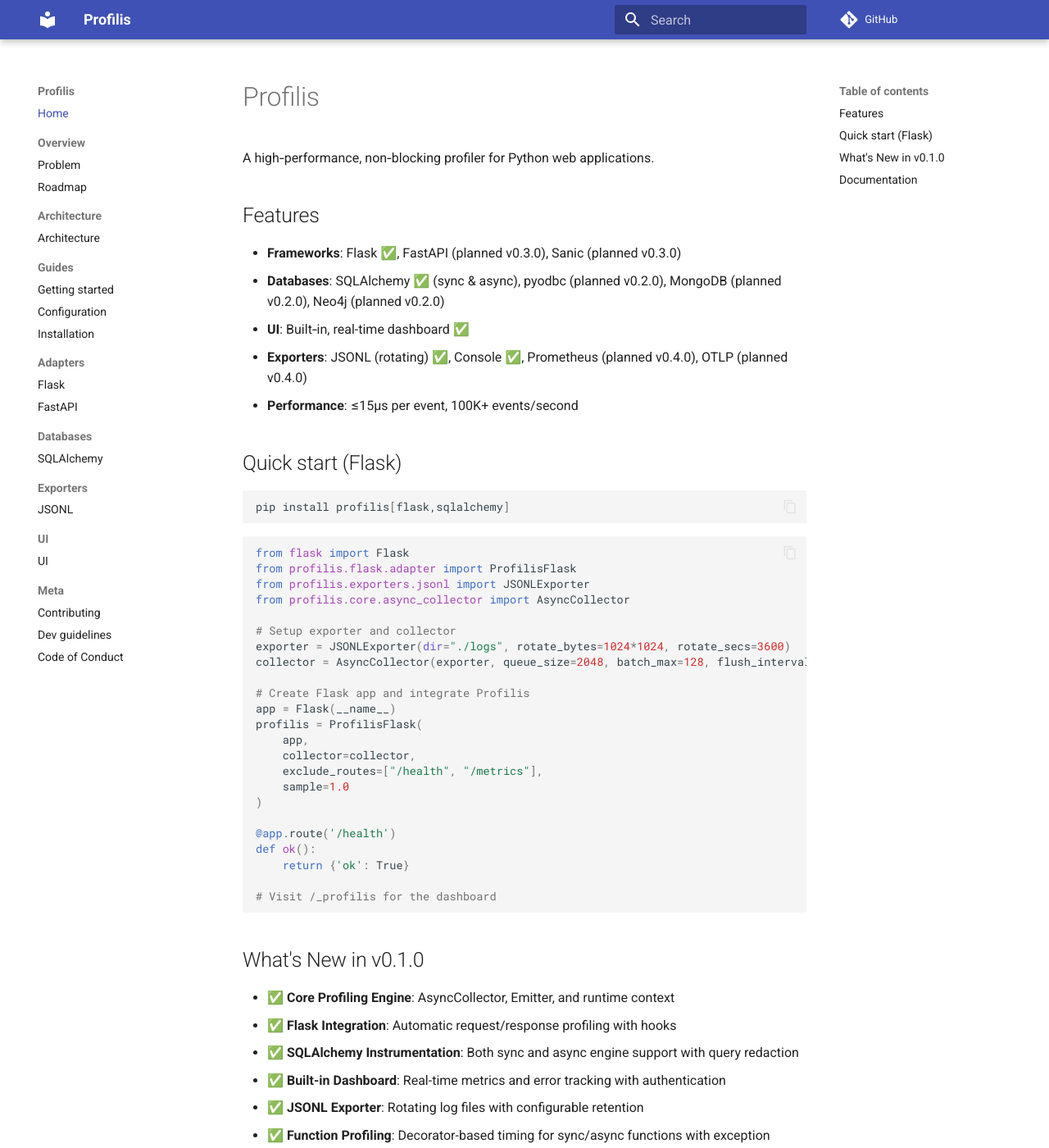
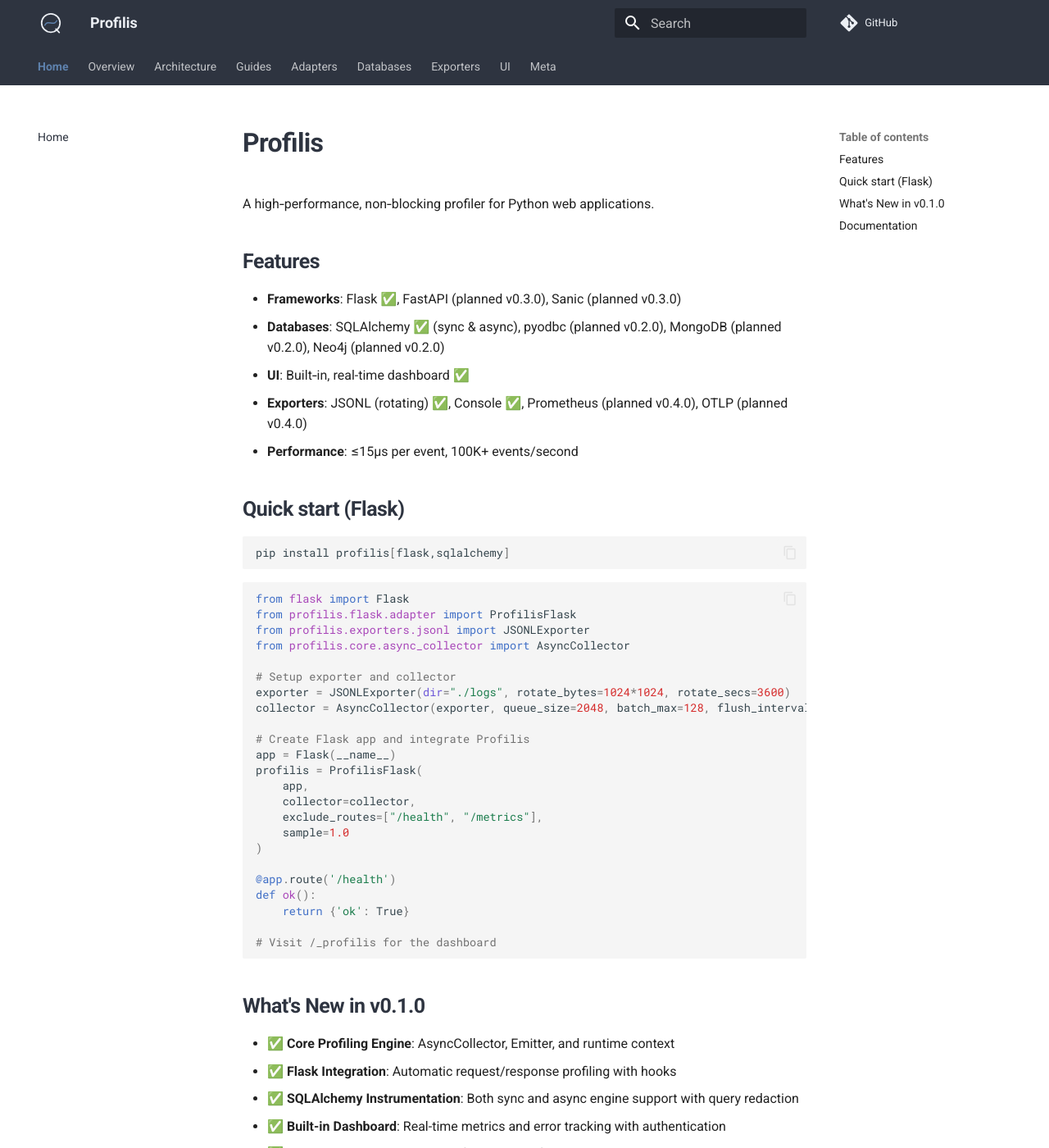
Before and after one commit to ankan97dutta/spyglass, an MkDocs documentation site: the page built from docs/index.md, in a window 1280 px wide and 1400 px high. Shown: the whole window at 82% size. Built offline with MkDocs 1.6.1 and Material for MkDocs 9.7.7, drawn with Linux system fonts in a browser that asks for light colours; comment, search, counter and statistics services are not loaded.

Commit message:
docs: enhance mkdocs configuration and documentation structure
- Updated mkdocs.yml to improve navigation with new features and custom logo/favicon.
- Added extra CSS for theme customization and improved visual consistency.
- Revised index.md to link directly to specific documentation files for better accessibility.
- Introduced new logo and favicon SVG assets for branding.

```diff
--- a/docs/index.md
+++ b/docs/index.md
@@ -57,8 +57,8 @@ def ok():
 - [Installation](guides/installation.md) - Complete installation guide and options
 - [Getting Started](guides/getting-started.md) - Quick setup and basic usage
 - [Configuration](guides/configuration.md) - Tuning and customization
-- [Framework Adapters](adapters/) - Flask integration, FastAPI (planned)
-- [Database Support](databases/) - SQLAlchemy integration
-- [Exporters](exporters/) - JSONL and Console exporters
-- [Architecture](architecture/) - System design and components
-- [UI Dashboard](ui/) - Built-in monitoring interface
+- [Framework Adapters](adapters/flask.md) - Flask integration, FastAPI (planned)
+- [Database Support](databases/sqlalchemy.md) - SQLAlchemy integration
+- [Exporters](exporters/jsonl.md) - JSONL and Console exporters
+- [Architecture](architecture/architecture.md) - System design and components
+- [UI Dashboard](ui/ui.md) - Built-in monitoring interface
--- /dev/null
+++ b/docs/stylesheets/extra.css
@@ -0,0 +1,69 @@
+/* Base theme overrides with your logo palette */
+
+/* Outer ring + handle → Graphite */
+:root {
+    --md-primary-fg-color: #2E3440;   /* graphite */
+    --md-accent-fg-color: #5E81AC;    /* aqua */
+    --md-default-bg-color: #ECEFF4;   /* ice gray */
+  }
+
+  /* Headings for crisp modern feel */
+  .md-typeset h1,
+  .md-typeset h2,
+  .md-typeset h3 {
+    font-weight: 600;
+    letter-spacing: -0.02em;
+    color: #2E3440;
+  }
+
+  /* Links with aqua accent */
+  .md-typeset a {
+    color: #5E81AC;
+  }
+  .md-typeset a:hover {
+    text-decoration: underline;
+    color: #2E3440;
+  }
+
+  /* Navigation bar */
+  .md-header {
+    background-color: #2E3440 !important;
+    color: #ECEFF4 !important;
+  }
+
+  /* Active tab highlighting */
+  .md-tabs__item--active > a {
+    color: #5E81AC !important;
+    font-weight: 600;
+  }
+
+  /* Footer background */
+  .md-footer {
+    background-color: #ECEFF4 !important;
+    color: #2E3440 !important;
+  }
+
+  /* Make sure logo looks crisp */
+.md-header__button.md-logo img,
+.md-header__button.md-logo svg {
+  height: 32px;   /* tweak as needed */
+  width: auto;
+}
+
+.mermaid {
+    background-color: #ECEFF4;
+    border-radius: 8px;
+    padding: 12px;
+    color: #2E3440;
+  }
+
+  /* Links and arrows */
+  .mermaid .edgePath path {
+    stroke: #5E81AC !important;
+  }
+
+  .mermaid .node rect,
+  .mermaid .node circle {
+    stroke: #2E3440;
+    fill: #ECEFF4;
+  }
--- a/mkdocs.yml
+++ b/mkdocs.yml
@@ -2,18 +2,42 @@ site_name: Profilis
 repo_url: https://github.com/ankan97dutta/profilis
 theme:
   name: material
+  logo: assets/logo.svg      # your custom SVG
+  favicon: assets/favicon.svg  # optional
+  palette:
+    - scheme: default
+      primary: custom
+      accent: custom
   features:
-    - navigation.sections
+    - navigation.tabs
+    - navigation.top
+    - navigation.instant
+    - search.suggest
     - content.code.copy
+extra_css:
+  - stylesheets/extra.css
 markdown_extensions:
-  - admonition
   - toc:
       permalink: true
+  - md_in_html
   - pymdownx.superfences
+  - pymdownx.tabbed
+  - admonition
+  - attr_list
+  - def_list
+  - footnotes
+  - pymdownx.details
+  - pymdownx.emoji
   - pymdownx.highlight
-  - pymdownx.tabbed
-  - attr_list
-  - md_in_html
+  - pymdownx.inlinehilite
+  - pymdownx.snippets
+  - pymdownx.keys
+  - pymdownx.tasklist
+  - pymdownx.superfences:
+      custom_fences:
+        - name: mermaid
+          class: mermaid
+          format: !!python/name:pymdownx.superfences.fence_code_format
 plugins:
   - search
   - mermaid2
```
Also changed, not shown: docs/assets/favicon.svg (added), docs/assets/logo.svg (added).
